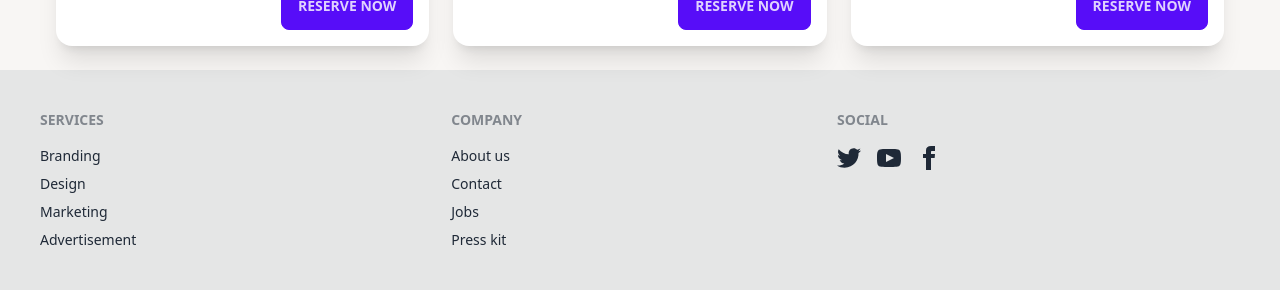
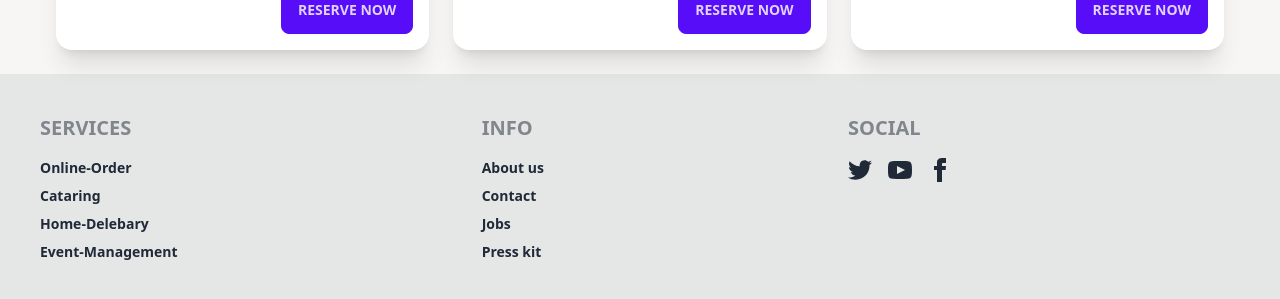
Before and after one commit to shahin2525/recipe-hunter-client, a React (Vite) app: page / in a window 1280 px wide. Shown: the part 1486-1785 px from the top of the page. Built offline with nearby package versions, Linux system fonts and the light colour scheme; no server answers.

Commit message:
readme.md file added

```diff
--- a/src/pages/components/BranchSection.jsx
+++ b/src/pages/components/BranchSection.jsx
@@ -4,7 +4,7 @@ const BranchSection = () => {
   return (
     <div style={{ backgroundColor: "#F8F6F4" }} className="pb-6 px-4  md:px-14">
       {/* className="bg-red-100" */}
-      <h1 className="text-center font-extrabold text-4xl pt-10 mb-7">
+      <h1 className="text-center font-extrabold text-4xl pt-10 mb-8">
         Our Branches
       </h1>
       <div className=" grid grid-cols-1 md:grid-cols-3 gap-6">
--- a/src/pages/share/Footer.jsx
+++ b/src/pages/share/Footer.jsx
@@ -2,23 +2,23 @@ import React from "react";
 
 const Footer = () => {
   return (
-    <footer className="footer p-10 bg-base-300 text-base-content">
+    <footer className="footer p-10 bg-base-300 text-base-content font-bold">
       <div>
-        <span className="footer-title">Services</span>
-        <a className="link link-hover">Branding</a>
-        <a className="link link-hover">Design</a>
-        <a className="link link-hover">Marketing</a>
-        <a className="link link-hover">Advertisement</a>
+        <span className="footer-title text-xl">Services</span>
+        <a className="link link-hover">Online-Order</a>
+        <a className="link link-hover">Cataring</a>
+        <a className="link link-hover">Home-Delebary</a>
+        <a className="link link-hover">Event-Management</a>
       </div>
       <div>
-        <span className="footer-title">Company</span>
+        <span className="footer-title text-xl">Info</span>
         <a className="link link-hover">About us</a>
         <a className="link link-hover">Contact</a>
         <a className="link link-hover">Jobs</a>
         <a className="link link-hover">Press kit</a>
       </div>
       <div>
-        <span className="footer-title">Social</span>
+        <span className="footer-title text-xl">Social</span>
         <div className="grid grid-flow-col gap-4">
           <a>
             <svg
```
Also changed, not shown: 1 other file (tests, documents, lock files or other folders).
